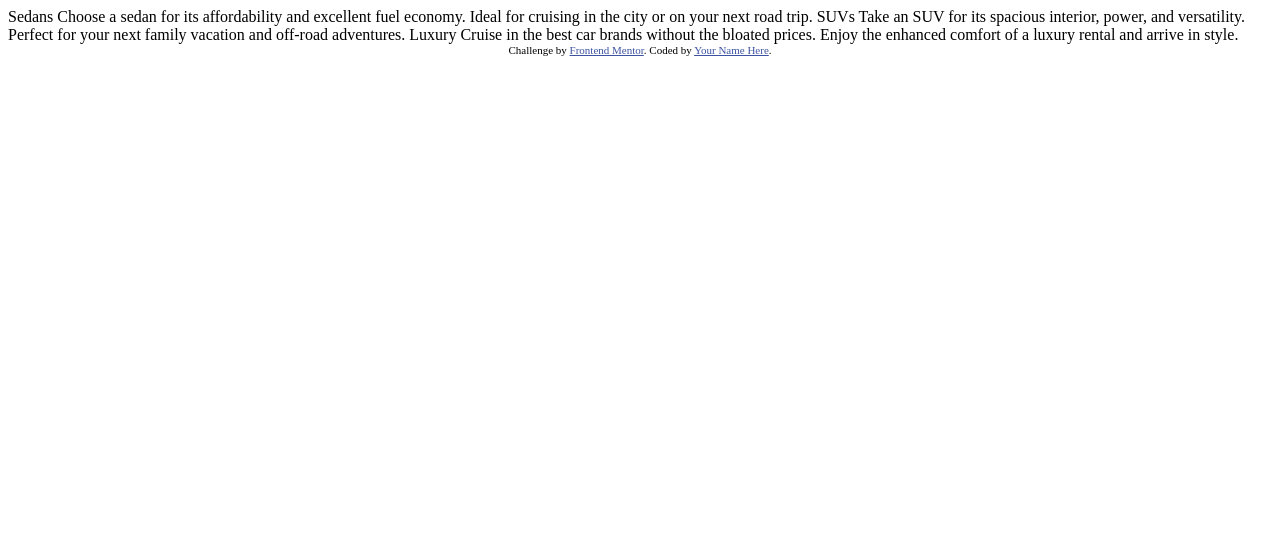
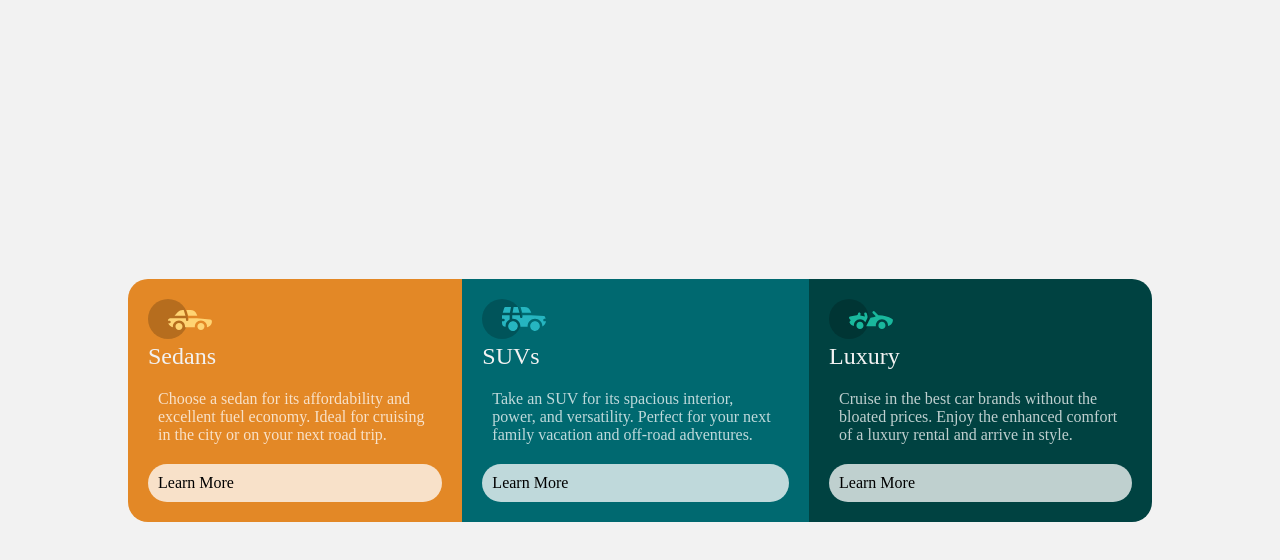
Before and after one commit to FabianoTerdenge/3-column-preview-card-component, a plain HTML site: page index.html in a window 1280 px wide. Drawn offline with Linux system fonts and the light colour scheme.

Commit message:
start html tag and styling

```diff
--- a/index.html
+++ b/index.html
@@ -1,36 +1,41 @@
 <!DOCTYPE html>
 <html lang="en">
+
 <head>
   <meta charset="UTF-8">
-  <meta name="viewport" content="width=device-width, initial-scale=1.0"> <!-- displays site properly based on user's device -->
+  <meta name="viewport" content="width=device-width, initial-scale=1.0">
+  <!-- displays site properly based on user's device -->
 
   <link rel="icon" type="image/png" sizes="32x32" href="./images/favicon-32x32.png">
-
+  <link rel="stylesheet" href="style.css">
   <title>Frontend Mentor | 3-column preview card component</title>
 
-  <!-- Feel free to remove these styles or customise in your own stylesheet 👍 -->
-  <style>
-    .attribution { font-size: 11px; text-align: center; }
-    .attribution a { color: hsl(228, 45%, 44%); }
-  </style>
 </head>
+
 <body>
+  <main>
+    <article class="first">
+      <img src="images/icon-sedans.svg" alt="sedans">
+      <p class="headline">Sedans</p>
+      <p class="description">Choose a sedan for its affordability and excellent fuel economy. Ideal for cruising in the city
+      or on your next road trip.</p>
+      <div class="button"> Learn More</div>
+    </article>
+    <article class="second">
+      <img src="images/icon-suvs.svg" alt="suv">
+      <p class="headline">SUVs</p>
+      <p class="description">Take an SUV for its spacious interior, power, and versatility. Perfect for your next family vacation
+      and off-road adventures.</p>
+      <div class="button"> Learn More</div>
+    </article>
+    <article class="third">
+      <img src="images/icon-luxury.svg" alt="luxury">
+      <p class="headline">Luxury</p>
+      <p class="description">Cruise in the best car brands without the bloated prices. Enjoy the enhanced comfort of a luxury
+      rental and arrive in style.</p>
+      <div class="button"> Learn More</div>
+    </article>
+  </main>
+</body>
 
-  Sedans
-  Choose a sedan for its affordability and excellent fuel economy. Ideal for cruising in the city
-  or on your next road trip.
-
-  SUVs
-  Take an SUV for its spacious interior, power, and versatility. Perfect for your next family vacation
-  and off-road adventures.
-
-  Luxury
-  Cruise in the best car brands without the bloated prices. Enjoy the enhanced comfort of a luxury
-  rental and arrive in style.
-
-  <div class="attribution">
-    Challenge by <a href="https://www.frontendmentor.io?ref=challenge" target="_blank">Frontend Mentor</a>.
-    Coded by <a href="#">Your Name Here</a>.
-  </div>
-</body>
 </html>
--- a/style.css
+++ b/style.css
@@ -0,0 +1,61 @@
+* {
+    padding: 0;
+    margin: 0;
+
+    --Bright-orange: hsl(31, 77%, 52%);
+    --Dark-cyan: hsl(184, 100%, 22%);
+    --Very-dark-cyan: hsl(179, 100%, 13%);
+
+    --Transparent-white-paragraphs: hsla(0, 0%, 100%, 0.75);
+    --Very-light-gray-background-headings-buttons: hsl(0, 0%, 95%);
+}
+body {
+    min-height: 100vh;
+    display: flex;
+    justify-content: center;
+    background-color: var(--Very-light-gray-background-headings-buttons);
+}
+main {
+    width: 80%;
+    display: flex;
+    flex-direction: row;
+    margin: auto;
+    border-radius: 20px;
+}
+article.first {
+    background-color: var(--Bright-orange);
+    border-radius: 20px 0 0 20px;
+}
+article.second {
+    background-color: var(--Dark-cyan);
+}
+article.third {
+    background-color: var(--Very-dark-cyan);
+    border-radius: 0 20px 20px 0;
+}
+.headline {
+    font-size: 24px;
+    color: var(--Very-light-gray-background-headings-buttons);
+}
+article {
+    padding: 20px;
+}
+.button {
+    background-color: var(--Transparent-white-paragraphs);
+    color: inherit;
+    border-radius: 20px;
+    min-width: 100px;
+    padding: 10px;
+}
+p {
+    color: var(--Transparent-white-paragraphs);
+}
+.button:hover {
+    background-color: transparent;
+    border: 2px solid var(--Transparent-white-paragraphs);
+    cursor: pointer;
+    color: var(--Transparent-white-paragraphs);
+}
+.description {
+    padding: 20px 10px;
+}
```
